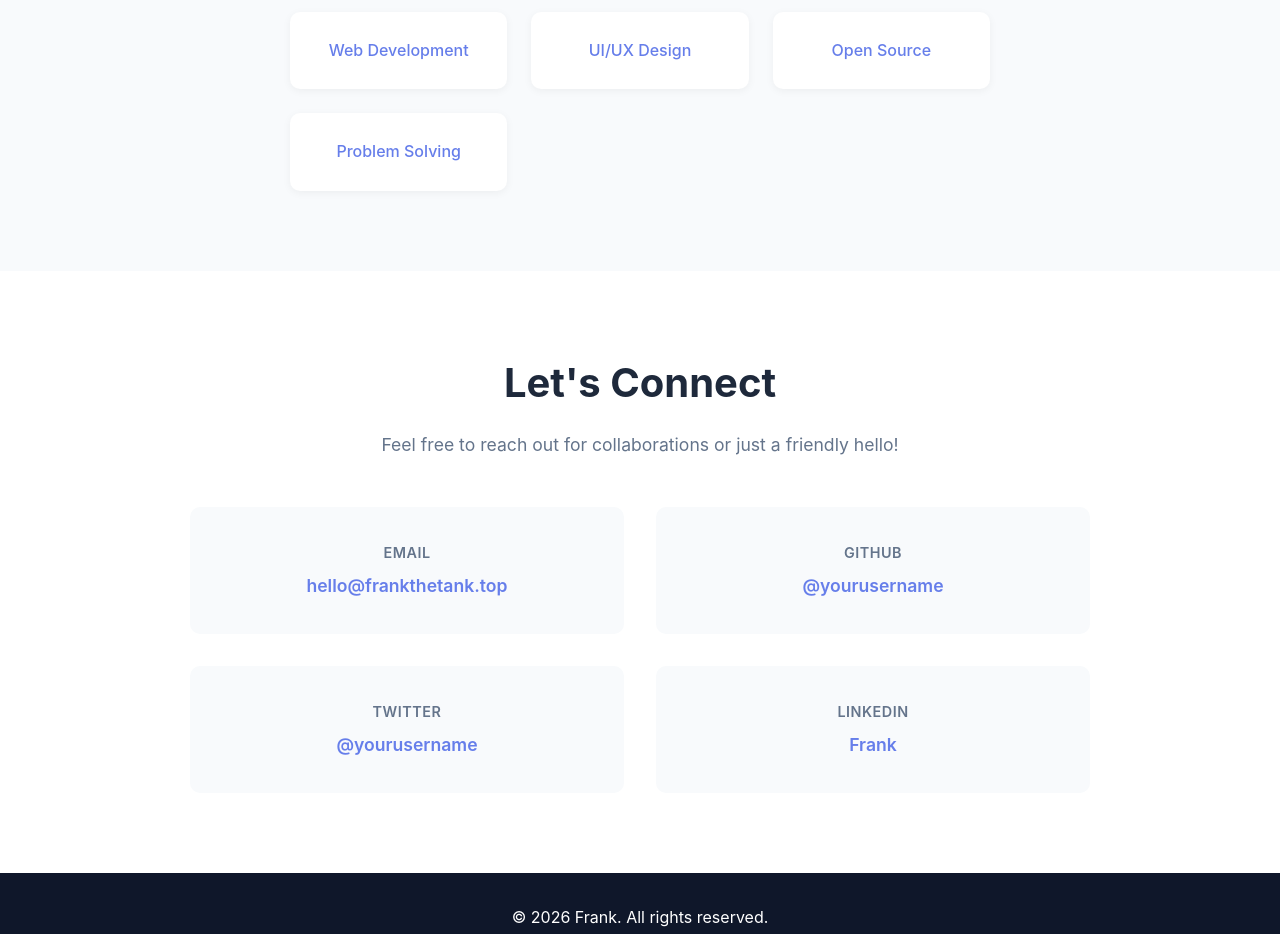
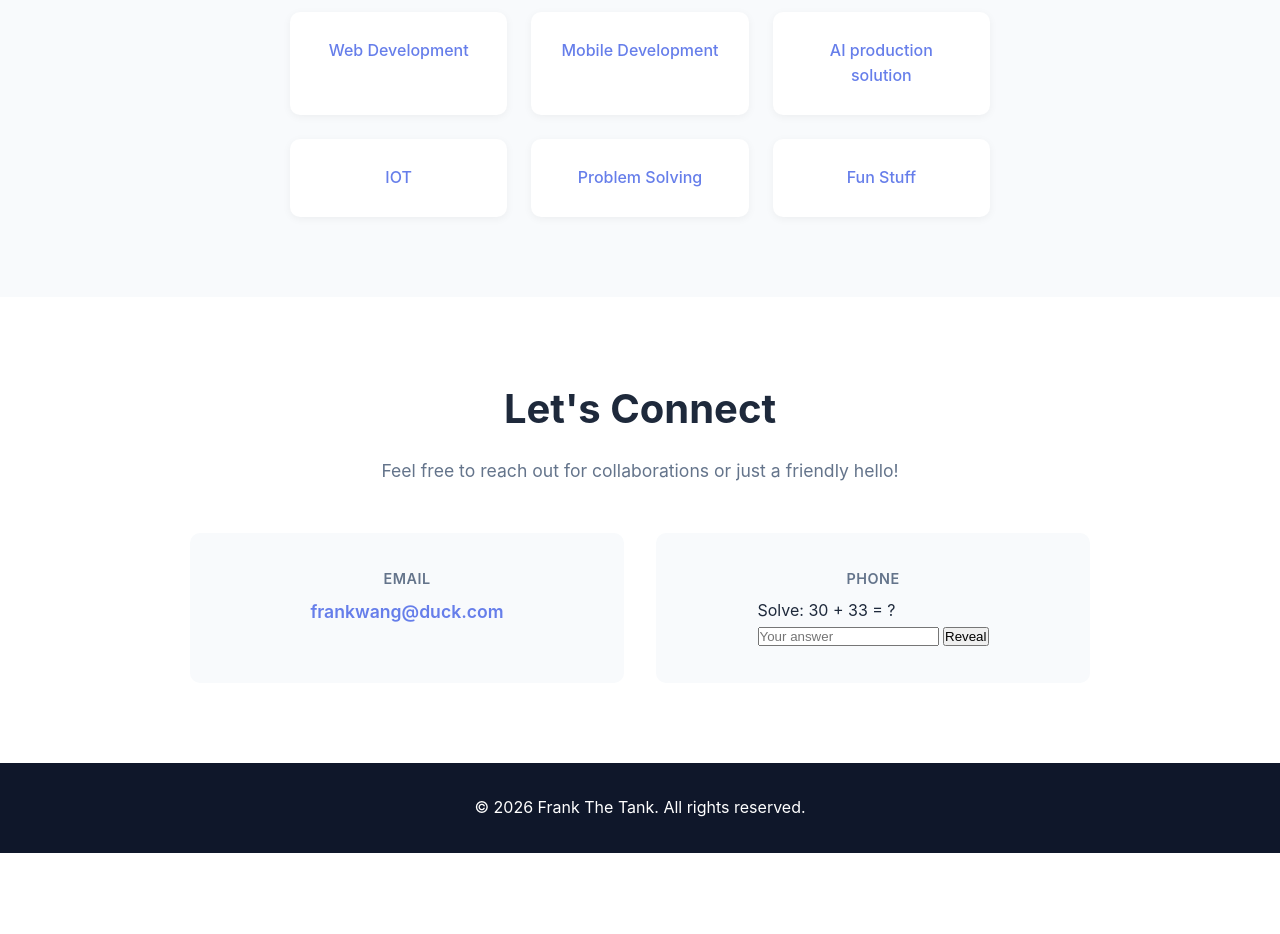
Before and after one commit to xnanx/frankthetank, a plain HTML site: page index.html in a window 1280 px wide. Shown: the part 1080-2014 px from the top of the page. After the commit the page ends 1933 px from the top, so only its background shows below. Drawn offline with Linux system fonts and the light colour scheme.

Commit message:
update content

```diff
--- a/index.html
+++ b/index.html
@@ -3,14 +3,14 @@
 <head>
     <meta charset="UTF-8">
     <meta name="viewport" content="width=device-width, initial-scale=1.0">
-    <title>Frank - Personal Website</title>
+    <title>Frank The Tank</title>
     <link rel="stylesheet" href="styles.css">
 </head>
 <body>
     <!-- Navigation -->
     <nav class="navbar">
         <div class="container">
-            <div class="nav-brand">Frank</div>
+            <div class="nav-brand">Frank The Tank</div>
             <ul class="nav-menu">
                 <li><a href="#home">Home</a></li>
                 <li><a href="#about">About</a></li>
@@ -23,7 +23,7 @@
     <section id="home" class="hero">
         <div class="container">
             <div class="hero-content">
-                <h1>Hi, I'm Frank</h1>
+                <h1>Hi, I'm Frank Wang</h1>
                 <p class="tagline">Creative Developer & Tech Enthusiast</p>
                 <p class="subtitle">Building amazing things on the web</p>
                 <a href="#contact" class="cta-button">Get In Touch</a>
@@ -45,9 +45,11 @@
                 <h3>What I'm Into</h3>
                 <ul class="interests-list">
                     <li>Web Development</li>
-                    <li>UI/UX Design</li>
-                    <li>Open Source</li>
+                    <li>Mobile Development</li>
+                    <li>AI production solution</li>
+                    <li>IOT</li>
                     <li>Problem Solving</li>
+                    <li>Fun Stuff</li>
                 </ul>
             </div>
         </div>
@@ -62,20 +64,18 @@
             <div class="contact-links">
                 <a href="mailto:hello@frankthetank.top" class="contact-item">
                     <span class="label">Email</span>
-                    <span class="value">hello@frankthetank.top</span>
+                    <span class="value">frankwang@duck.com</span>
                 </a>
-                <a href="https://github.com" class="contact-item" target="_blank">
-                    <span class="label">GitHub</span>
-                    <span class="value">@yourusername</span>
-                </a>
-                <a href="https://twitter.com" class="contact-item" target="_blank">
-                    <span class="label">Twitter</span>
-                    <span class="value">@yourusername</span>
-                </a>
-                <a href="https://linkedin.com" class="contact-item" target="_blank">
-                    <span class="label">LinkedIn</span>
-                    <span class="value">Frank</span>
-                </a>
+                <div class="contact-item" id="phone-puzzle">
+                    <span class="label">Phone</span>
+                    <div class="puzzle-challenge">
+                        <p id="puzzle-text">Solve: 15 + 27 = ?</p>
+                        <input type="number" id="puzzle-input" placeholder="Your answer" />
+                        <button id="puzzle-btn" onclick="solvePuzzle()">Reveal</button>
+                        <span id="puzzle-result" style="display:none;" class="value"></span>
+                        <span id="puzzle-error" style="color:red; display:none;">Wrong! Try again.</span>
+                    </div>
+                </div>
             </div>
         </div>
     </section>
@@ -83,8 +83,53 @@
     <!-- Footer -->
     <footer class="footer">
         <div class="container">
-            <p>&copy; 2026 Frank. All rights reserved.</p>
+            <p>&copy; <span id="year"></span> Frank The Tank. All rights reserved.</p>
         </div>
     </footer>
+
+    <script>
+        document.getElementById('year').textContent = new Date().getFullYear();
+
+        let correctAnswer = 0;
+
+        // Phone number stored as character codes (obfuscated)
+        // 6=54+2, 5=51+4, 0=48+2, -, 3=49+2, 9=57+2, 3=49+2, -, 9=57+2, 3=49+2, 3=49+2, 6=54+2
+        function getPhoneNumber() {
+            const phoneCodes = [54, 53, 48, 45, 51, 57, 51, 45, 57, 51, 51, 54];
+            return phoneCodes.map(code => String.fromCharCode(code)).join('');
+        }
+
+        function generatePuzzle() {
+            const num1 = Math.floor(Math.random() * 50) + 10;
+            const num2 = Math.floor(Math.random() * 50) + 10;
+            correctAnswer = num1 + num2;
+            document.getElementById('puzzle-text').textContent = `Solve: ${num1} + ${num2} = ?`;
+        }
+
+        function solvePuzzle() {
+            const answer = parseInt(document.getElementById('puzzle-input').value);
+            const errorEl = document.getElementById('puzzle-error');
+            const resultEl = document.getElementById('puzzle-result');
+
+            if (answer === correctAnswer) {
+                errorEl.style.display = 'none';
+                resultEl.textContent = getPhoneNumber();
+                resultEl.style.display = 'inline';
+                document.getElementById('puzzle-input').style.display = 'none';
+                document.getElementById('puzzle-btn').style.display = 'none';
+                document.getElementById('puzzle-text').style.display = 'none';
+            } else {
+                errorEl.style.display = 'inline';
+                resultEl.style.display = 'none';
+                document.getElementById('puzzle-input').value = '';
+            }
+        }
+
+        generatePuzzle();
+
+        document.getElementById('puzzle-input').addEventListener('keypress', function(e) {
+            if (e.key === 'Enter') solvePuzzle();
+        });
+    </script>
 </body>
 </html>
```
